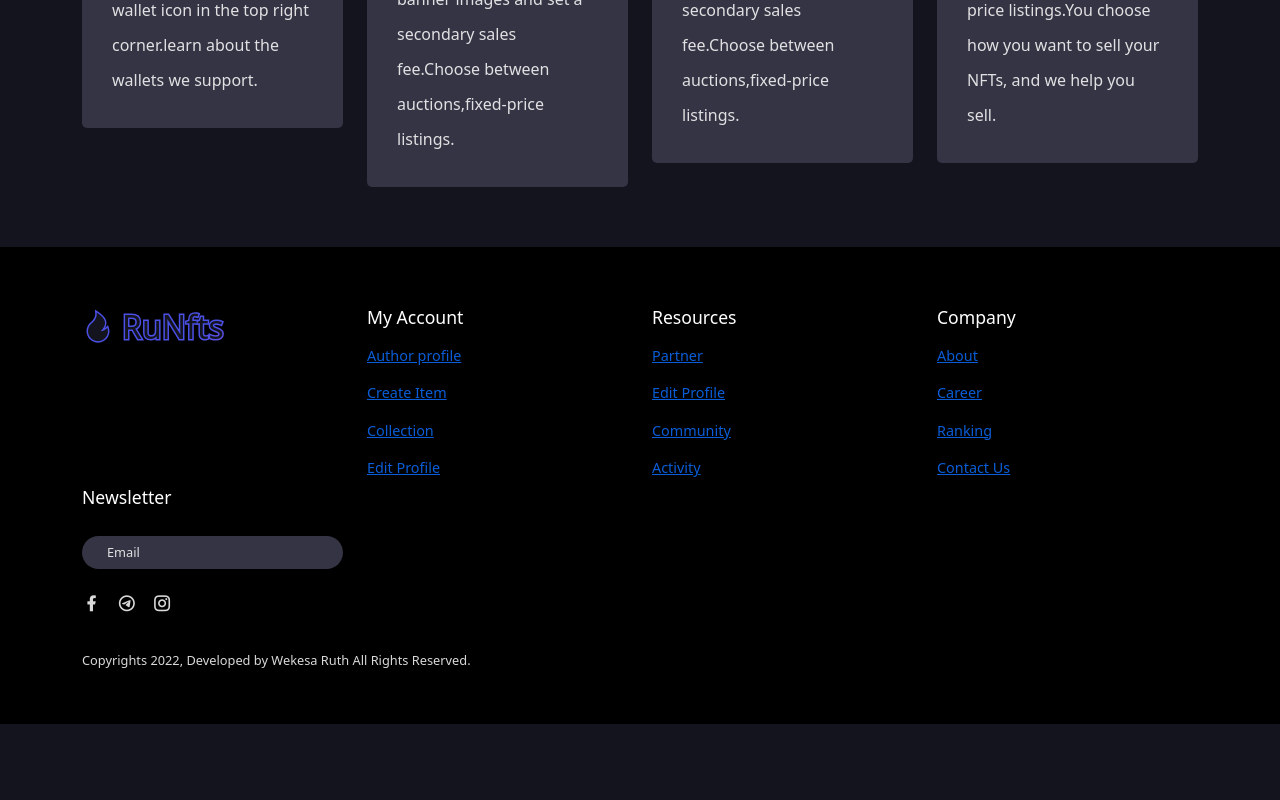
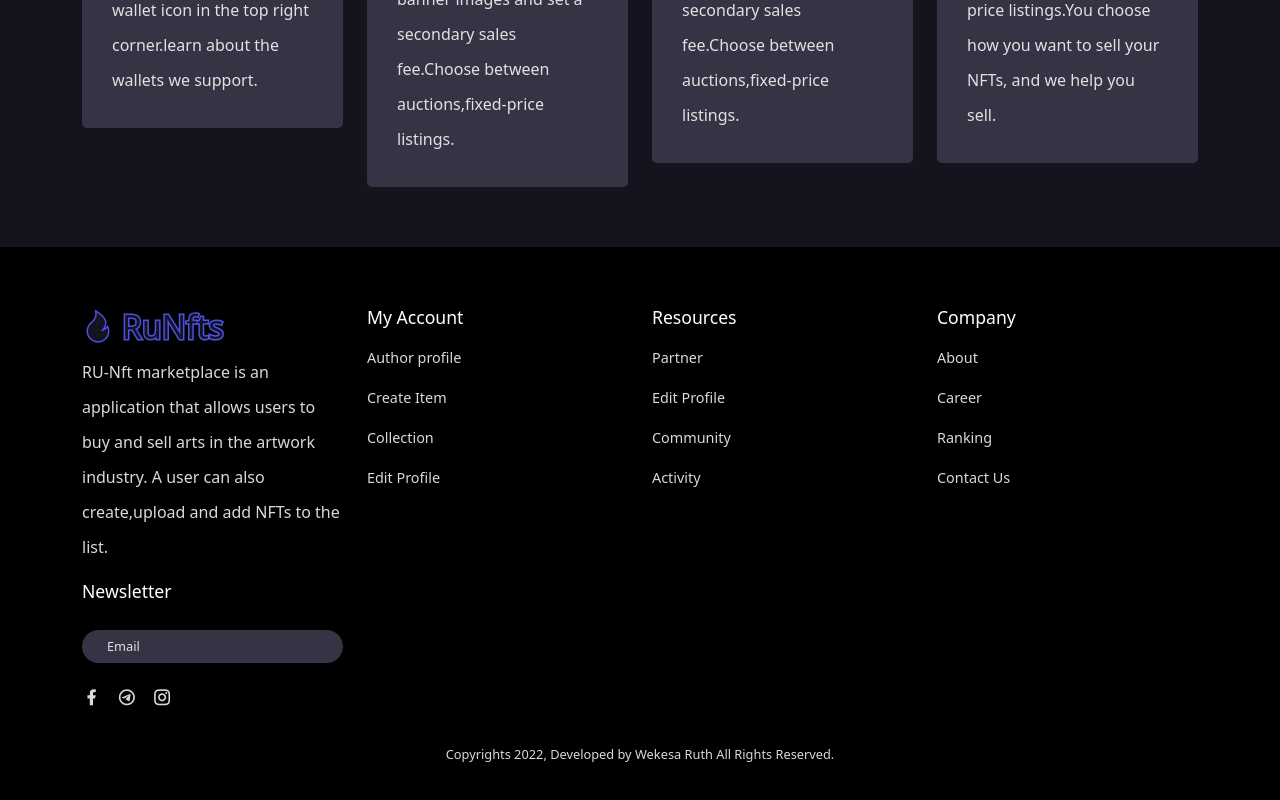
Before and after one commit to rw123-byte/R-nft-marketplace, a React (Create React App) app: page /home in a window 1280 px wide. Shown: the part 1910-2710 px from the top of the page. Before the commit the page ends 2634 px from the top, so only its background shows below. Built offline with nearby package versions, Linux system fonts and the light colour scheme.

Commit message:
final commit

```diff
--- a/src/components/Footer/Footer.jsx
+++ b/src/components/Footer/Footer.jsx
@@ -74,6 +74,7 @@ const Footer = () => {
         </span>
           RuNfts
     </h2>
+    <p>RU-Nft marketplace is an application that allows users to buy and sell arts in the artwork industry. A user can also create,upload and add NFTs to the list.</p>
     </div>
       </Col>
 
@@ -121,8 +122,8 @@ const Footer = () => {
       </div>
       </Col>
 
-      <Col lg='12' className='mt-4'>
-        <p className='copyright'>Copyrights 2022, Developed by Wekesa Ruth All Rights Reserved.</p>
+      <Col lg='12' className='mt-4 text-center'>
+        <p className='copyright '>Copyrights 2022, Developed by Wekesa Ruth All Rights Reserved.</p>
       </Col>
     </Row>
   </Container>
--- a/src/components/Footer/footer.css
+++ b/src/components/Footer/footer.css
@@ -12,11 +12,11 @@
     padding-left: 0 !important;
     border: none !important;
 }
-.list_item{
+.list_item a{
     text-decoration: none;
     color: #fff;
     opacity: 85%;
-    font-size: .9rem;
+    font-size:0.9rem;
 }
 .list_item a:hover{
     color:#ffff;
--- a/src/components/ui/TrendingNfts/TrendingNfts.jsx
+++ b/src/components/ui/TrendingNfts/TrendingNfts.jsx
@@ -1,7 +1,6 @@
 import React from 'react'
 import './trendingNfts.css'
 import { Container, Row, Col } from 'reactstrap'
-import { Link } from 'react-router-dom'
 import NftCard from '../NFTCard/NftCard'
 import { NFT__DATA } from '../../../assets/data/data';
 
```
Also changed, not shown: src/components/Header/header.css (line endings or trailing spaces), src/components/ui/hero.css (line endings or trailing spaces).
